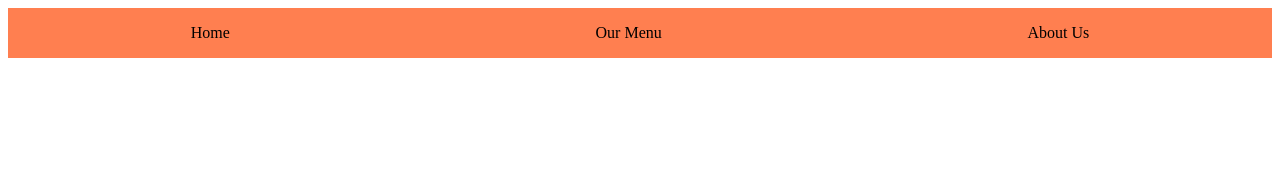
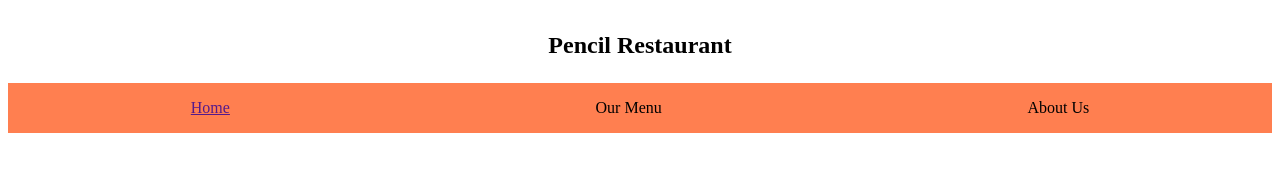
Before and after one commit to haraphat01/restaurant, a website built with webpack: page dist/index.html in a window 1280 px wide. Built offline with nearby package versions, Linux system fonts and the light colour scheme.

Commit message:
Added the header

```diff
--- /dev/null
+++ b/src/header.js
@@ -0,0 +1,11 @@
+import { nav } from './nav.js';
+
+export const header =() => {
+    let head = document.createElement('div');
+    head.classList.add('header');
+    let head_p = document.createElement('p');
+    head_p.innerHTML = "Pencil Restaurant"
+    head.appendChild(head_p)
+    content.appendChild(head)
+
+}
--- /dev/null
+++ b/src/home.js
@@ -0,0 +1,24 @@
+// import { nav } from './nav.js';
+// nav()
+
+// export const home = () => {
+//     let homeDiv = document.createElement('div');
+//     homeDiv.classList.add('homeDiv');
+
+//     let homeH1 = document.createElement('h1')
+//     homeH1.innerHTML = "Mission"
+//     let homep1 = document.createElement('p')
+//     homep1.innerHTML = "To serve good pizza Yow"
+//     let homeH2 = document.createElement('h1')
+//     homeH2.innerHTML = "Vision"
+//     let homep2 = document.createElement('p')
+//     homep2.innerHTML = "With making some great pizza Yow"
+
+
+//     homeDiv.appendChild(homeH1)
+//     homeDiv.appendChild(homep1)
+//     homeDiv.appendChild(homeH2)
+//     homeDiv.appendChild(homep2)
+//     ele1.appendChild(homeDiv)
+
+// }
--- a/src/index.js
+++ b/src/index.js
@@ -1,8 +1,9 @@
 import _ from 'lodash';
 import './style.css';
-import { nav, picture } from './nav.js';
-import restt from './rest.jpg';
+import { nav } from './nav.js';
+// import {home } from './home.js';
+import {header} from './header.js';
 
+header()
 nav()
-
-picture()
+// home()
--- a/src/nav.js
+++ b/src/nav.js
@@ -1,3 +1,6 @@
+import { home } from './home.js';
+
+
 export const nav = () => {
     let content = document.getElementById("content");
 
@@ -6,8 +9,8 @@ export const nav = () => {
 
 
     let ele1 = document.createElement("p")
-    ele1.innerHTML = "Home"
-    ele1.setAttribute("href", "https://www.w3schools.com");
+    ele1.innerHTML = '<a href="'  + '">Home</a>'
+
 
     let ele2 = document.createElement("p")
     ele2.innerHTML = "Our Menu"
@@ -24,27 +27,5 @@ export const nav = () => {
     navv.appendChild(ele2)
     navv.appendChild(ele3)
     content.appendChild(navv)
-    ele2.addEventListener("onmouseover", menu)
 
 }
-
-export const picture=()=>{
-  let content = document.getElementById("content");
-  let bodi = document.createElement('div');
-  bodi.classList.add('pic');
-
-  const myImage = new Image();
-  myImage.src = restt;
-  bodi.appendChild(myImage);
-  content.appendChild(bodi)
-}
-
- const menu =()=> {
-    let ar = ["Rice", "Beans", "Yam", "Garri"]
-    let str = '<ul>'
-    for (let i = 0; i <= ar.length-1; i++) {
-    str += '<li>' + ar[i] + '</li>' + + '<br>'
-
-    }
-      return str
-}
--- a/src/style.css
+++ b/src/style.css
@@ -6,6 +6,10 @@
     width: 100%;
 }
 
-.pic {
-   background: url('./rest.jpg');
-  }
+.header {
+    display: flex;
+    justify-content: center;
+    background-color: ;
+    font-weight: bold;
+    font-size: 1.5em;
+}
```
Also changed, not shown: dist/bundle.js.
